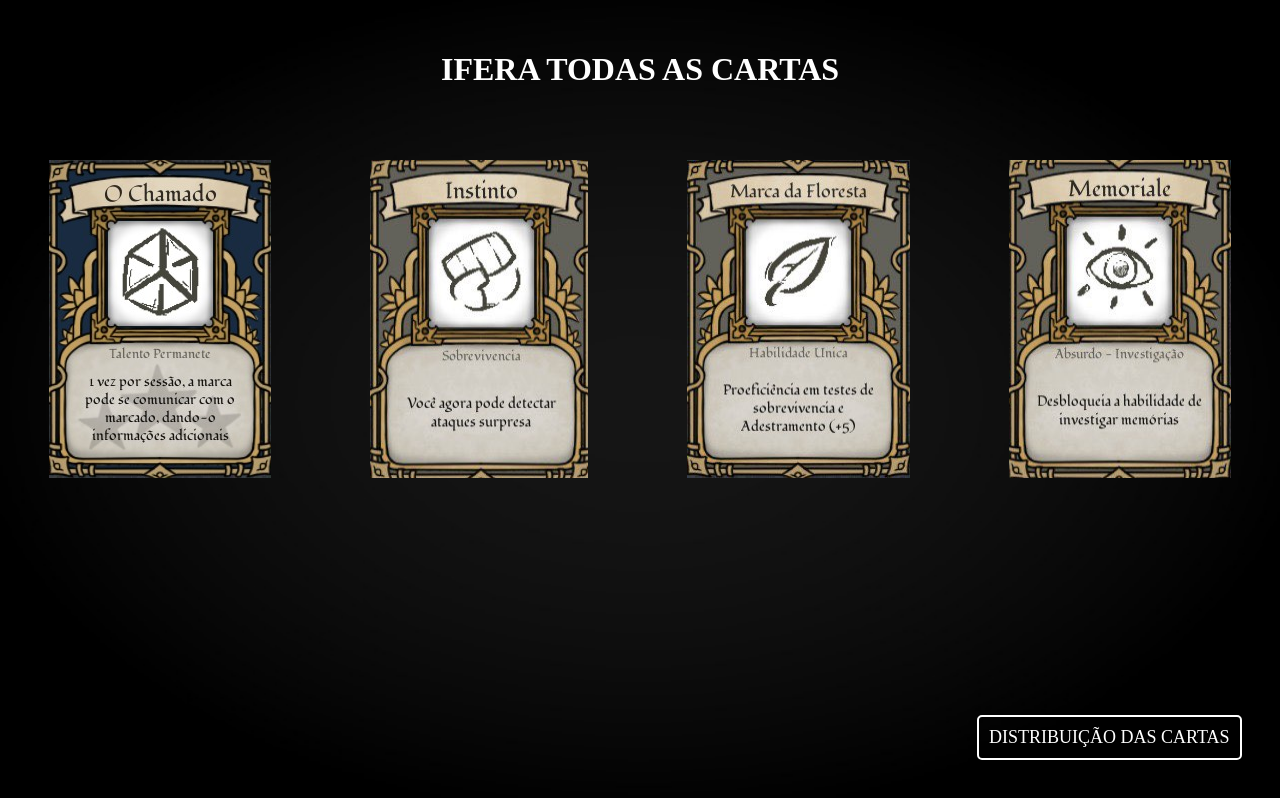
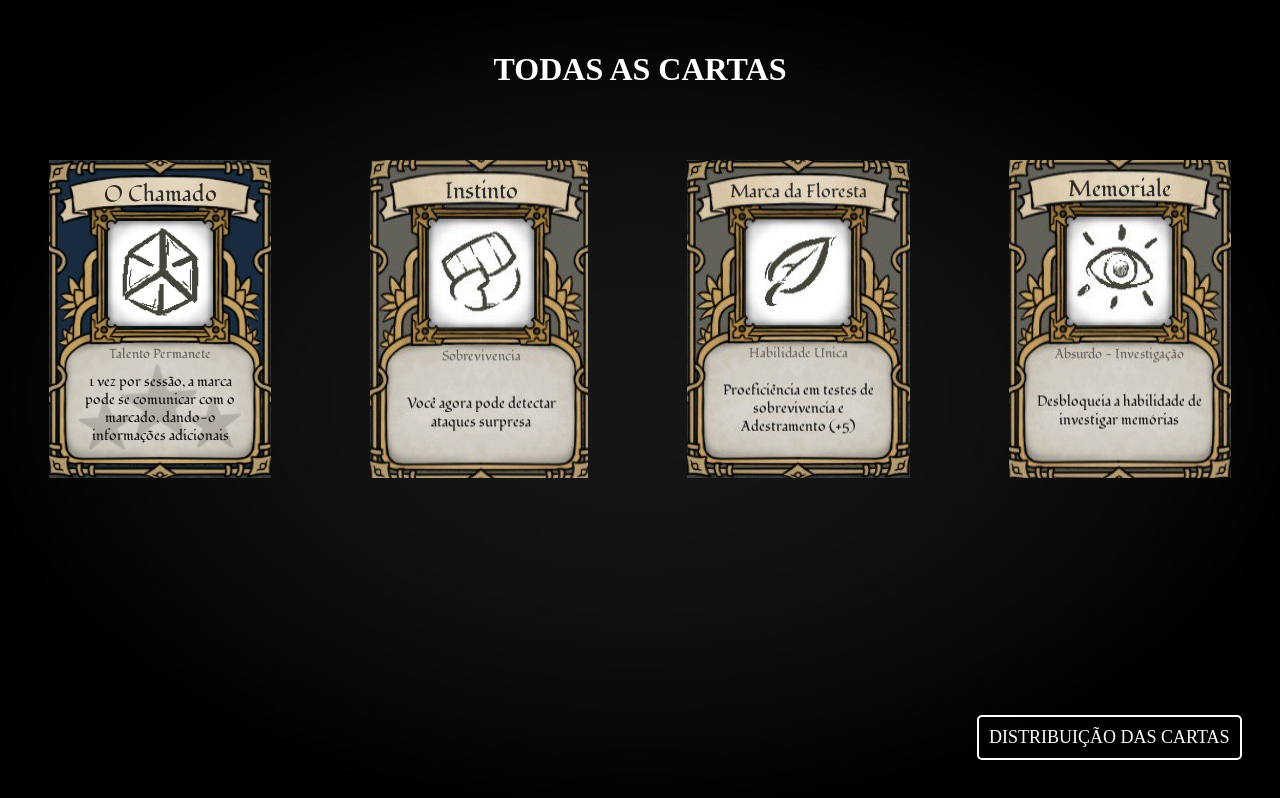
Before and after one commit to DayRay/Key, a plain HTML site: page index.html in a window 1280 px wide. Drawn offline with Linux system fonts and the light colour scheme.

Commit message:
smallshift

```diff
--- a/index.html
+++ b/index.html
@@ -13,7 +13,7 @@
             <a class="card-distribuition" href="dis.html">DISTRIBUIÇÃO DAS CARTAS</a>
         </footer>
         <div class="tittles">
-            <h1>IFERA TODAS AS CARTAS</h1>
+            <h1>TODAS AS CARTAS</h1>
         </div>
 
         <div class="image-container">
```
